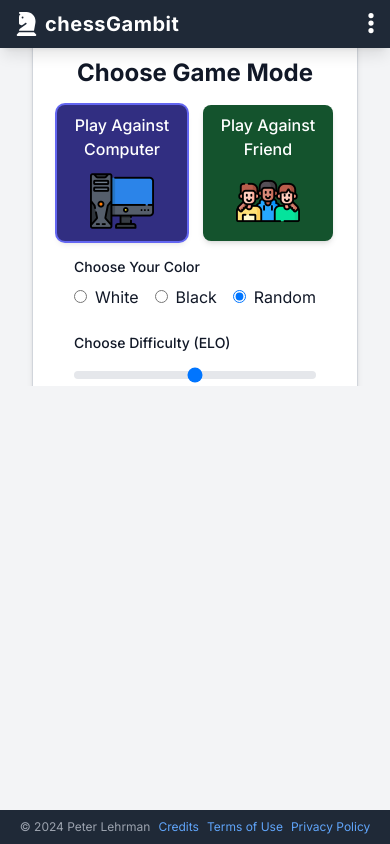
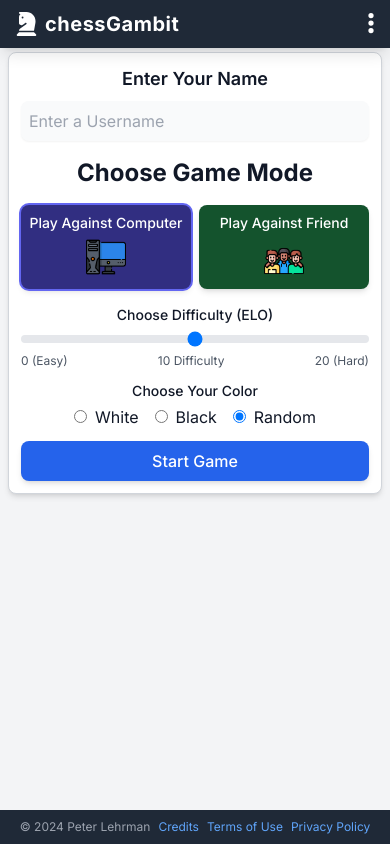
Before and after one commit to pllehrman/chess, a Next.js app in the folder frontend/: page /compete in a window 390 px wide. Both pictures are taken after a click on the button "Play Against Computer". Built offline with nearby package versions, Linux system fonts and the light colour scheme; no server answers.

Commit message:
further fomratting changes.

```diff
--- a/frontend/src/components/game_modes/GameModeSelection.jsx
+++ b/frontend/src/components/game_modes/GameModeSelection.jsx
@@ -68,8 +68,8 @@ export default function GameModeSelection({ sessionId, sessionUsername }) {
   }
   return (
     <div className="flex flex-col items-center min-h-screen bg-gray-100 dark:bg-gray-900 ">
-      <div className="flex flex-col max-h-[40vh] max-w-[90vh] items-center justify-center p-8 bg-gray-100 dark:bg-gray-900 overflow-y-auto">
-        <div className="flex flex-grow flex-col items-center space-y-4 p-6 border border-gray-300 dark:border-gray-700 bg-white dark:bg-gray-800 rounded-lg shadow-md">
+      <div className="flex flex-col w-full max-h-[85vh] max-w-[100 vw] md:max-h-[80vh] md:max-w-[45vw] pt-1 pr-2 pl-2 pb-2 md:p-8 bg-gray-100 dark:bg-gray-900 overflow-y-auto">
+        <div className="flex flex-grow flex-col items-center space-y-4 p-3 md:p-6 border border-gray-300 dark:border-gray-700 bg-white dark:bg-gray-800 rounded-lg shadow-md">
           <div className="w-full space-y-2">
             <label
               htmlFor="username"
@@ -91,27 +91,27 @@ export default function GameModeSelection({ sessionId, sessionUsername }) {
           <h2 className="text-2xl sm:text-3xl font-bold text-center text-gray-900 dark:text-gray-100">
             Choose Game Mode
           </h2>
-          <div className="flex w-full space-x-4 sm:space-x-6">
+          <div className="flex w-full space-x-2 sm:space-x-4 md:space-x-6">
             <button
               onClick={handlePlayAgainstComputer}
-              className="w-1/2 bg-indigo-900 text-white rounded-lg py-2 sm:py-4 text-base sm:text-xl font-medium hover:bg-indigo-700 focus:outline-none focus:ring-2 focus:ring-indigo-500 flex flex-col items-center shadow-md transform transition hover:scale-105"
+              className="w-1/2 bg-indigo-900 text-white rounded-lg p-2 sm:p-4 md:p-6 text-sm sm:text-base md:text-lg font-medium hover:bg-indigo-700 focus:outline-none focus:ring-2 focus:ring-indigo-500 flex flex-col items-center shadow-md transform transition hover:scale-105"
             >
-              <span className="mb-2">Play Against Computer</span>
+              <span className="mb-1">Play Against Computer</span>
               <img
                 src="/computer.png"
                 alt="Computer"
-                className="h-16 sm:h-20 w-16 sm:w-20"
+                className="h-10 w-10 sm:h-12 sm:w-12 md:h-16 md:w-16"
               />
             </button>
             <button
               onClick={handlePlayAgainstFriend}
-              className="w-1/2 bg-green-900 text-white rounded-lg py-2 sm:py-4 text-base sm:text-xl font-medium hover:bg-green-700 focus:outline-none focus:ring-2 focus:ring-green-500 flex flex-col items-center shadow-md transform transition hover:scale-105"
+              className="w-1/2 bg-green-900 text-white rounded-lg p-2 sm:p-4 md:p-6 text-sm sm:text-base md:text-lg font-medium hover:bg-green-700 focus:outline-none focus:ring-2 focus:ring-green-500 flex flex-col items-center shadow-md transform transition hover:scale-105"
             >
               <span className="mb-2">Play Against Friend</span>
               <img
                 src="/friends.png"
                 alt="Friends"
-                className="h-16 sm:h-20 w-16 sm:w-20"
+                className="h-10 w-10 sm:h-12 sm:w-12 md:h-16 md:w-16"
               />
             </button>
           </div>
--- a/frontend/src/components/game_modes/ShowComputerOptions.jsx
+++ b/frontend/src/components/game_modes/ShowComputerOptions.jsx
@@ -10,12 +10,36 @@ export function ShowComputerOptions({
 }) {
   return (
     showComputerOptions && (
-      <div className="space-y-6">
+      <div className="w-full space-y-3">
         <div>
-          <label className="block text-sm sm:text-base font-medium text-gray-900 dark:text-gray-300">
+          <label className="block text-center text-sm sm:text-base font-medium text-gray-900 dark:text-gray-300">
+            Choose Difficulty (ELO)
+          </label>
+          <div className="">
+            <input
+              type="range"
+              min="0"
+              max="20"
+              step="1"
+              value={difficulty}
+              onChange={(e) => setDifficulty(e.target.value)}
+              className="w-full h-2 bg-gray-200 rounded-lg appearance-none cursor-pointer dark:bg-gray-700"
+            />
+            <div className="flex justify-between text-xs sm:text-sm text-gray-600 dark:text-gray-400 mt-1">
+              <span>0 (Easy)</span>
+              <span>{difficulty} Difficulty</span>
+              <span>20 (Hard)</span>
+            </div>
+          </div>
+        </div>
+
+        <div className="flex flex-col">
+          <label className="text-center block text-sm sm:text-base font-medium text-gray-900 dark:text-gray-300">
             Choose Your Color
           </label>
-          <div className="mt-2 flex space-x-4">
+          <div className="mt-1 justify-center flex space-x-4">
+            {" "}
+            {/* Reduced spacing between elements */}
             <label className="text-gray-900 dark:text-gray-300">
               <input
                 type="radio"
@@ -52,28 +76,6 @@ export function ShowComputerOptions({
           </div>
         </div>
 
-        <div>
-          <label className="block text-sm sm:text-base font-medium text-gray-900 dark:text-gray-300">
-            Choose Difficulty (ELO)
-          </label>
-          <div className="mt-2">
-            <input
-              type="range"
-              min="0"
-              max="20"
-              step="1"
-              value={difficulty}
-              onChange={(e) => setDifficulty(e.target.value)}
-              className="w-full h-2 bg-gray-200 rounded-lg appearance-none cursor-pointer dark:bg-gray-700"
-            />
-            <div className="flex justify-between text-xs sm:text-sm text-gray-600 dark:text-gray-400 mt-1">
-              <span>0 (Easy)</span>
-              <span>{difficulty} Difficulty</span>
-              <span>20 (Hard)</span>
-            </div>
-          </div>
-        </div>
-
         <button
           onClick={handleStartGame}
           className="w-full bg-blue-600 text-white rounded-lg py-2 sm:py-3 font-medium hover:bg-blue-700 focus:outline-none focus:ring-2 focus:ring-blue-500 shadow-md"
--- a/frontend/src/components/game_modes/ShowFriendOptions.jsx
+++ b/frontend/src/components/game_modes/ShowFriendOptions.jsx
@@ -10,7 +10,7 @@ export function ShowFriendOptions({
 }) {
   return (
     showFriendOptions && (
-      <div className="space-y-4">
+      <div className="w-full space-y-4">
         {" "}
         {/* Reduced vertical spacing */}
         {/* Time Control and Increment side by side */}
@@ -22,14 +22,14 @@ export function ShowFriendOptions({
               htmlFor="timeControl"
               className="block text-sm sm:text-base font-medium text-gray-900 dark:text-gray-300"
             >
-              Time Control (mins)
+              Time (mins)
             </label>
             <input
               type="number"
               id="timeControl"
               value={timeControl}
               onChange={(e) => setTimeControl(e.target.value)}
-              className="mt-0 block w-full rounded-lg border-gray-300 dark:border-gray-600 shadow-sm focus:border-indigo-500 focus:ring-indigo-500 text-base sm:text-lg p-1 sm:p-2 bg-gray-50 dark:bg-gray-700 text-gray-900 dark:text-gray-200"
+              className="mt-0 w-full rounded-lg border-gray-300 dark:border-gray-600 shadow-sm focus:border-indigo-500 focus:ring-indigo-500 text-base sm:text-lg p-1 sm:p-2 bg-gray-50 dark:bg-gray-700 text-gray-900 dark:text-gray-200"
               min="1"
               max="60"
             />
@@ -53,11 +53,11 @@ export function ShowFriendOptions({
           </div>
         </div>
         {/* Color Choice Section */}
-        <div>
-          <label className="block text-sm sm:text-base font-medium text-gray-900 dark:text-gray-300">
+        <div className="flex flex-col">
+          <label className="text-center block text-sm sm:text-base font-medium text-gray-900 dark:text-gray-300">
             Choose Your Color
           </label>
-          <div className="mt-1 flex space-x-4">
+          <div className="mt-1 justify-center flex space-x-4">
             {" "}
             {/* Reduced spacing between elements */}
             <label className="text-gray-900 dark:text-gray-300">
--- a/frontend/src/components/history/CompletedGames.jsx
+++ b/frontend/src/components/history/CompletedGames.jsx
@@ -4,10 +4,10 @@ import { faForward } from "@fortawesome/free-solid-svg-icons";
 export function CompletedGames({ completedGames }) {
   return (
     <div
-      className="w-full h-full flex-col border-2 border-green-500 rounded-lg shadow-lg p-6 hover:shadow-2xl transition-shadow duration-300 bg-white dark:bg-gray-800" // Adjust the 100px according to your footer height
+      className="flex-col max-h-[50vh] md:w-[75vh] md:max-h-[60vh] overflow-y-auto border-2 border-green-500 rounded-lg shadow-lg p-6 hover:shadow-2xl transition-shadow duration-300 bg-white dark:bg-gray-800" // Adjust the 100px according to your footer height
     >
       {completedGames.length > 0 ? (
-        <div className="flex-grow overflow-y-auto max-h-[65vh] px-6 py-4 space-y-6">
+        <div className="px-6 py-4 space-y-6">
           {completedGames.map((game, index) => {
             const opponent = game.opponent ? game.opponent : "Unknown";
 
--- a/frontend/src/components/history/History.jsx
+++ b/frontend/src/components/history/History.jsx
@@ -14,11 +14,7 @@ export function History({ inProgressGames, completedGames }) {
       <h1 className="text-2xl sm:text-4xl font-bold text-center text-gray-900 dark:text-gray-100 mb-4 sm:mb-8">
         Chess Game History
       </h1>
-      <div
-        className="flex flex-col items-center justify-center dark:bg-gray-800 rounded-lg p-4 shadow-md
-                  sm:w-[90vw] md:w-[75vw] max-h-[85vh]
-                  sm:max-h-[40vh] overflow-hidden"
-      >
+      <div className="flex flex-col items-center justify-center dark:bg-gray-800 rounded-lg p-4 shadow-md">
         {/* Filter Section */}
         <div className="flex justify-center mb-4 sm:mb-6">
           <button
--- a/frontend/src/components/history/InProgressGames.jsx
+++ b/frontend/src/components/history/InProgressGames.jsx
@@ -16,9 +16,9 @@ export function InProgressGames({ inProgressGames }) {
   };
 
   return (
-    <div className="w-full h-full flex-col border-2 border-blue-300 dark:border-gray-600 rounded-lg shadow-lg p-6 hover:shadow-2xl transition-shadow duration-300 bg-white dark:bg-gray-800">
+    <div className="flex-col max-h-[50vh] md:w-[75vh] md:max-h-[60vh] border-2 border-blue-300 dark:border-gray-600 rounded-lg shadow-lg p-6 hover:shadow-2xl transition-shadow duration-300 bg-white dark:bg-gray-800 overflow-y-auto">
       {inProgressGames.length > 0 ? (
-        <div className="flex-grow overflow-y-auto max-h-[65vh] px-6 py-4 space-y-6">
+        <div className="px-6 space-y-6">
           {inProgressGames.map((game, index) => (
             <div
               key={index}
```
